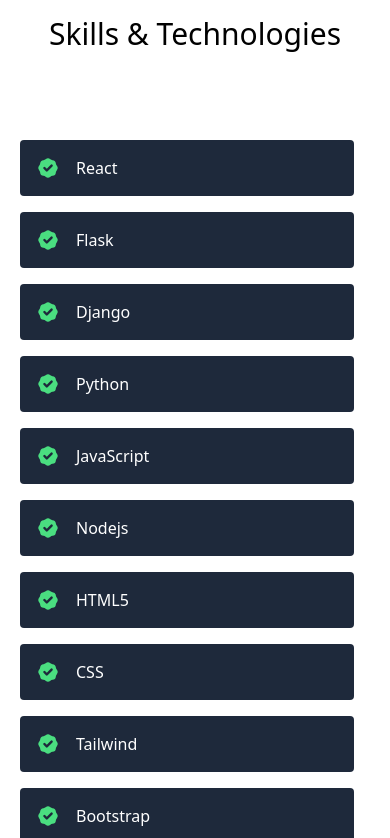
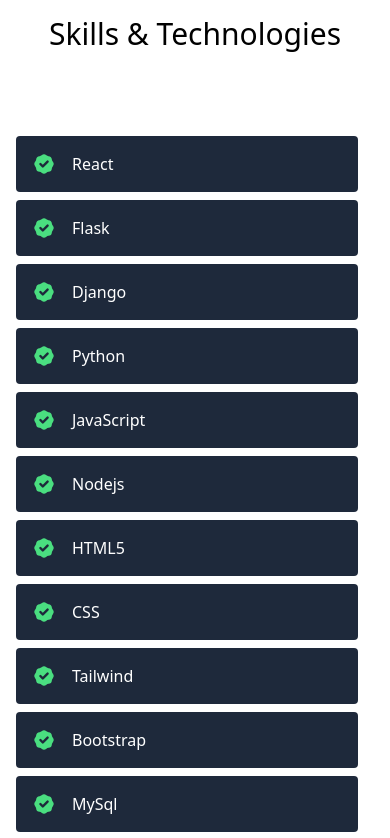
Before and after one commit to NathyG2524/portfolio, a React (Vite) app: page / in a window 390 px wide. Shown: the part 1185-2023 px from the top of the page. Built offline with nearby package versions, Linux system fonts and the light colour scheme; a web font is replaced by a local one.

Commit message:
fix: links & responsiveness

```diff
--- a/src/Navbar/Navbar.jsx
+++ b/src/Navbar/Navbar.jsx
@@ -81,7 +81,7 @@
                     <a href="#about">About</a>
                   </li>
                   <li className="border-b border-gray-400 my-8 uppercase">
-                    <a href="#portfolio">Portfolio</a>
+                    <a href="#projects">Projects</a>
                   </li>
 
                   <li className="border-b border-gray-400 my-8 uppercase">
--- a/src/Skills/Skills.jsx
+++ b/src/Skills/Skills.jsx
@@ -21,7 +21,7 @@
         </div>
         <div className=" flex flex-wrap w-full lg:w-2/3 sm:mx-auto sm:mb-2 -mx-2">
           {skills.map((skill) => (
-            <div key={skill} className="p-2 w-1/2 sm:w-1/3 w-full">
+            <div key={skill} className="p-1 w-1/2 sm:w-1/3 w-full">
               <div className="bg-slate-800 rounded flex p-4 h-full items-center">
                 <BadgeCheckIcon className="text-green-400 w-6 h-6 flex-shrink-0 mr-4" />
                 <span className="title-font font-medium text-white">
```
